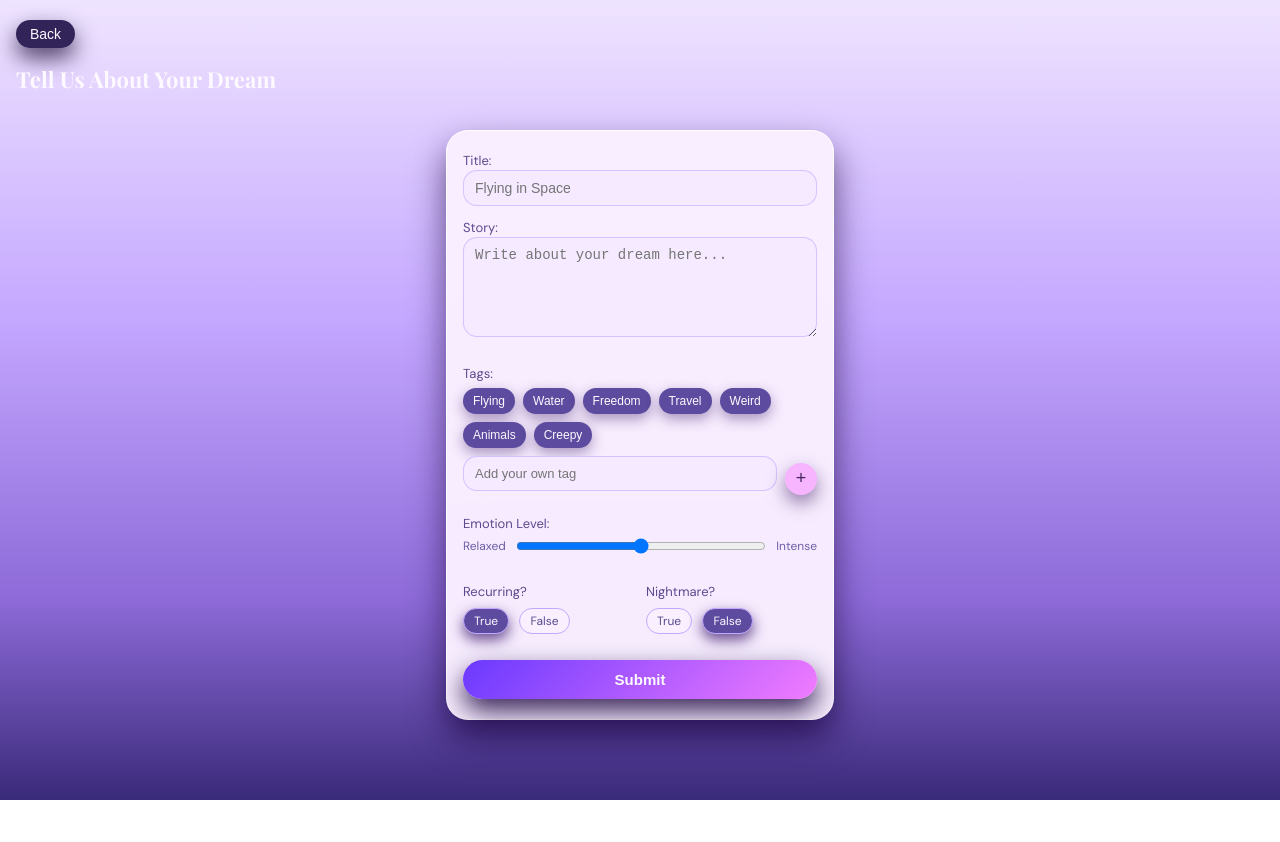
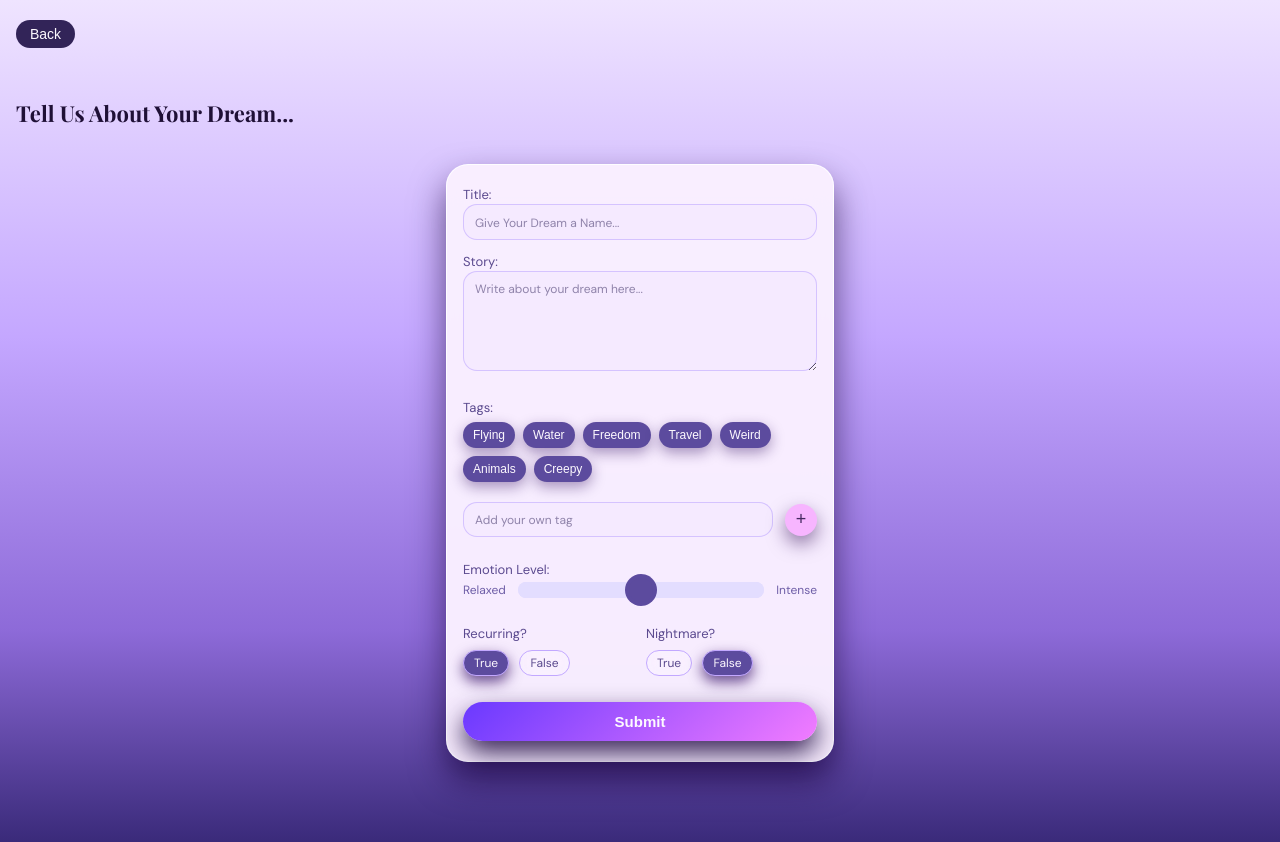
Before and after one commit to rayneeckersall/Persistent-Data, a website: page dreamjournal/public/new.html in a window 1280 px wide. Before the commit the page ends 800 px from the top, so only its background shows below. Drawn offline with nearby package versions, Linux system fonts and the light colour scheme.

Commit message:
add dream design changes

```diff
--- a/dreamjournal/public/new.html
+++ b/dreamjournal/public/new.html
@@ -16,13 +16,13 @@
 
   <header class="sub-hero">
     <button class="back-btn" onclick="window.location.href='index.html'">Back</button>
-    <h1 class="sub-title">Tell Us About Your Dream</h1>
+    <h1 class="sub-title">Tell Us About Your Dream...</h1>
   </header>
 
   <main class="form-wrapper">
     <div class="form-card">
       <label class="field-label" for="title">Title:</label>
-      <input id="title" class="field-input" type="text" placeholder="Flying in Space" />
+      <input id="title" class="field-input" type="text" placeholder="Give Your Dream a Name..." />
 
       <label class="field-label" for="story">Story:</label>
       <textarea id="story" class="field-textarea" rows="5"
--- a/dreamjournal/public/style.css
+++ b/dreamjournal/public/style.css
@@ -30,6 +30,7 @@ body {
   margin: 0;
   padding: 0;
   overflow-y: auto;
+  overflow-x: hidden;
 }
 
 body {
@@ -156,9 +157,6 @@ body {
   padding: 50px 0 32px; /* no left/right, home-layout handles that */
 }
 
-
-
-
 .hero-sky {
   position: absolute;
   inset: 0;
@@ -264,7 +262,7 @@ body {
 /* hero text stays on the left */
 .hero-text {
   margin-top: 70px;
-  max-width: 260px;
+  max-width: 380px;
   text-align: left;
 }
 
@@ -275,11 +273,15 @@ body {
   font-weight: 500;
 }
 
+.hero-eyebrow{
+padding-top: 30px;
+margin-bottom: 4px;
+}
 .hero-title {
-  margin: 0;
+  margin-top: -2px;
+  padding-top: -50px;
   font-family: "Playfair Display", serif;
-  font-size: 28px;
-  line-height: 1.1;
+  font-size: 20px;
   color: #1f1036;
   text-shadow: 0 4px 18px rgba(52, 24, 97, 0.25);
 }
@@ -300,7 +302,7 @@ body {
 .entries-list {
   display: flex;
   flex-direction: column;
-  gap: 24px;   /* was around 12–14px */
+  gap: 22px;   /* was around 12–14px */
   margin-top: 10px;
   padding-bottom: 140px;
 }
@@ -389,6 +391,17 @@ body {
   box-shadow: 0 12px 26px rgba(18, 3, 50, 0.8);
 }
 
+.fab {
+  animation: floatFab 4s ease-in-out infinite;
+}
+
+@keyframes floatFab {
+  0% { transform: translateX(-50%) translateY(0); }
+  50% { transform: translateX(-50%) translateY(-6px); }
+  100% { transform: translateX(-50%) translateY(0); }
+}
+
+
 /* ===========================
    ADD DREAM / DETAIL PAGES
    =========================== */
@@ -429,14 +442,20 @@ body {
   display: inline-flex;
   align-items: center;
   gap: 6px;
-  box-shadow: 0 10px 22px rgba(14, 2, 40, 0.7);
 }
 
 .sub-title {
-  margin: 16px 0 0;
+  margin: 50px 0 0;
   font-size: 22px;
-  color: #fdf9ff;
+  color: #1f1036;
   font-family: "Playfair Display", serif;
+}
+
+/* Make all placeholder text consistent */
+::placeholder {
+  font-family: "DM Sans", system-ui, -apple-system, BlinkMacSystemFont, "SF Pro", "Helvetica Neue", sans-serif;
+  font-size: 12px;
+  color: rgba(60, 47, 101, 0.55); /* same as your textarea placeholder */
 }
 
 /* Card shell shared by form & detail */
@@ -515,18 +534,21 @@ body {
 }
 
 .custom-tag-row {
-  display: flex;
-  align-items: center;
-  gap: 8px;
-  margin-top: 8px;
+   display: flex;
+  align-items: center;   /* <-- This fixes the vertical alignment */
+  gap: 12px;
+  margin-top: 20px;
 }
 
 .small-input {
   flex: 1;
   font-size: 13px;
+  display: flex;
+  align-items: center;
 }
 
 .plus-tag {
+  margin-bottom: 10px;
   width: 32px;
   height: 32px;
   border-radius: 50%;
@@ -545,7 +567,69 @@ body {
    SLIDER
    =========================== */
 
+/* ===========================
+   EMOTION SLIDER — no animation, wider, purple
+   =========================== */
+
 .slider-row {
+  display: flex;
+  align-items: center;
+  gap: 12px;
+  font-size: 12px;
+  color: #6e5ea7;
+}
+
+/* BASE RANGE INPUT */
+.slider-row input[type="range"] {
+  -webkit-appearance: none;
+  appearance: none;
+  flex: 1;
+  height: 16px;                  /* slightly taller bar */
+  border-radius: 999px;
+  background: #e3ddff;           /* soft lavender */
+  outline: none;
+  cursor: pointer;
+  margin: 0;                     /* no side margin → max width */
+}
+
+/* TRACK — WebKit */
+.slider-row input[type="range"]::-webkit-slider-runnable-track {
+  height: 16px;
+  border-radius: 999px;
+  background: #e3ddff;
+}
+
+/* THUMB — WebKit */
+.slider-row input[type="range"]::-webkit-slider-thumb {
+  -webkit-appearance: none;
+  appearance: none;
+  width: 32px;
+  height: 32px;
+  border-radius: 50%;
+  background: #5c4b9e;           /* tag purple */
+  border: 4px solid rgba(92, 75, 158, 0.25);
+  box-sizing: border-box;
+  margin-top: -8px;              /* keeps it visually centered on the bar */
+}
+
+/* Firefox TRACK */
+.slider-row input[type="range"]::-moz-range-track {
+  height: 16px;
+  border-radius: 999px;
+  background: #e3ddff;
+}
+
+/* Firefox THUMB */
+.slider-row input[type="range"]::-moz-range-thumb {
+  width: 32px;
+  height: 32px;
+  border-radius: 50%;
+  background: #5c4b9e;
+  border: 4px solid rgba(92, 75, 158, 0.25);
+  box-sizing: border-box;
+}
+
+/* .slider-row {
   display: flex;
   align-items: center;
   gap: 8px;
@@ -555,7 +639,7 @@ body {
 
 .slider-row input[type="range"] {
   flex: 1;
-}
+} */
 
 /* ===========================
    TOGGLE PILL BUTTONS
```
Also changed, not shown: dreamjournal/public/index.html (+1 -1 lines).
